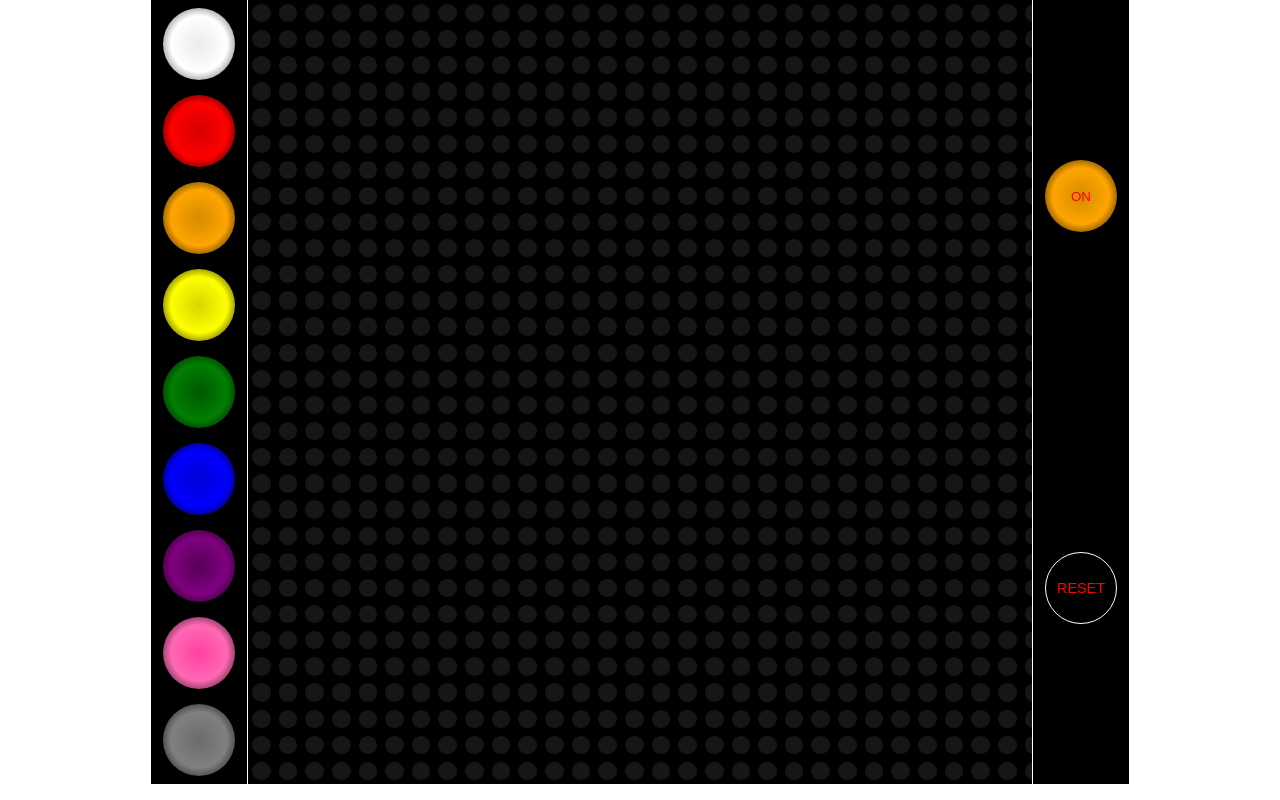
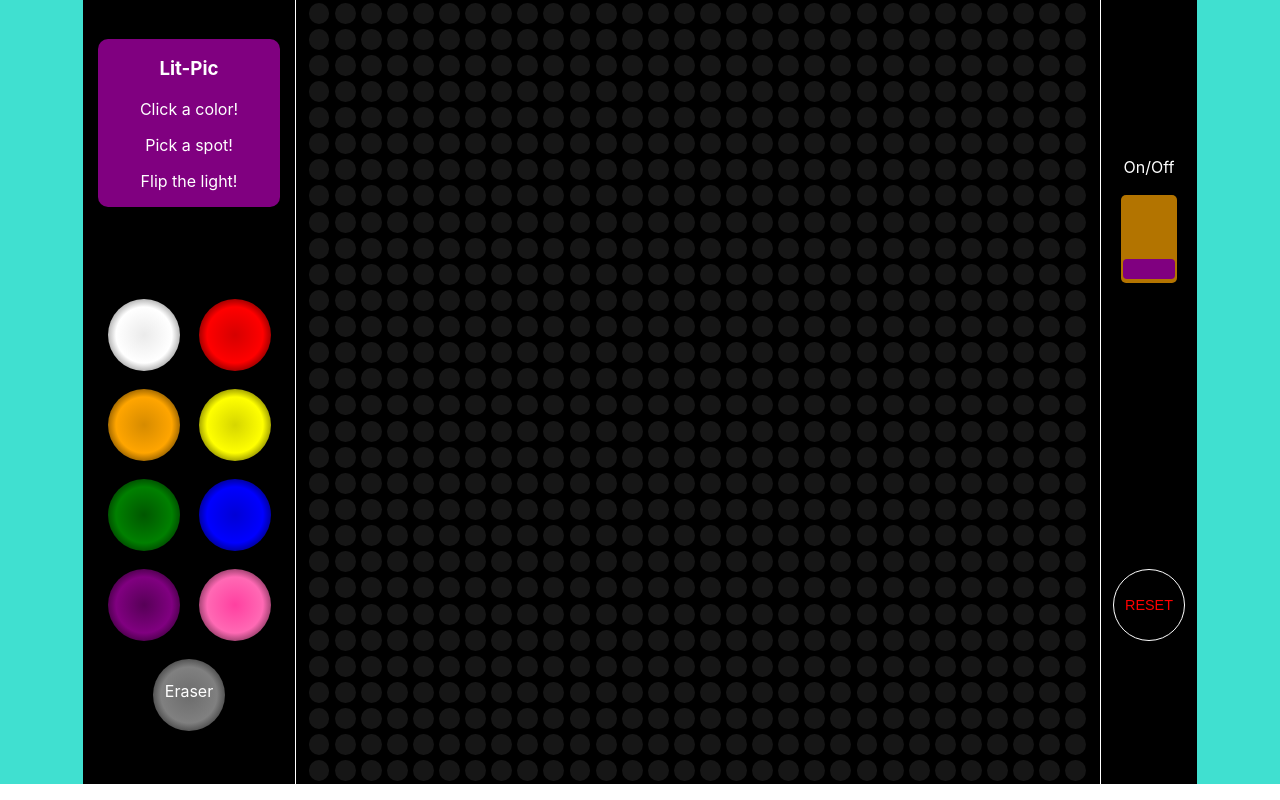
Before and after one commit to CandaceDowning/Lit-Pic, a React (Create React App) app: page / in a window 1280 px wide. Built offline with nearby package versions, Linux system fonts and the light colour scheme.

Commit message:
updated styling, and added directions

```diff
--- a/src/App.scss
+++ b/src/App.scss
@@ -2,3 +2,4 @@
 @import "./Components/Colors/colors";
 @import "./Components/Main/main";
 @import "./Components/PegBoard/peg-board";
+@import "./Components/Controls/controls";
--- a/src/Components/Colors/Colors.js
+++ b/src/Components/Colors/Colors.js
@@ -4,6 +4,13 @@ import React from "react";
 const Colors = props => {
   return (
     <div className='colors-main'>
+      <div className='directions'>
+        <h3>Lit-Pic</h3>
+        <p>Click a color!</p>
+        <p>Pick a spot!</p>
+        <p>Flip the light!</p>
+      </div>
+      <div className='colors-box'>
         <div onClick={() => props.colorSelect("w")} className='w-peg peg' />
         <div onClick={() => props.colorSelect("r")} className='r-peg peg' />
         <div onClick={() => props.colorSelect("o")} className='o-peg peg' />
@@ -12,7 +19,10 @@ const Colors = props => {
         <div onClick={() => props.colorSelect("b")} className='b-peg peg' />
         <div onClick={() => props.colorSelect("p")} className='p-peg peg' />
         <div onClick={() => props.colorSelect("pi")} className='pi-peg peg' />
-      <div onClick={() => props.colorSelect("g")} className='g-peg peg' />
+        <div onClick={() => props.colorSelect("g")} className='g-peg peg'>
+          Eraser
+        </div>
+      </div>
     </div>
   );
 };
--- a/src/Components/Colors/_colors.scss
+++ b/src/Components/Colors/_colors.scss
@@ -1,19 +1,38 @@
 .colors-main {
   display: flex;
   flex-direction: column;
+  height: 98vh;
+  width: 15vw;
   justify-content: space-around;
   background-color: black;
-  height: 98vh;
   padding: 0 10px 0 10px;
   border-right: 1px solid white;
+  color: white;
+}
+.directions {
+  background-color: purple;
+  border-radius: 10px;
+  margin: 10px 5px 10px 5px;
+  text-align: center;
+}
+.colors-box {
+  display: flex;
+  flex-wrap: wrap;
+  align-items: center;
+  justify-content: space-around;
+  margin: 10px 0 10px 0;
+  padding: 5px;
 }
 
 .peg,
 .colors-main button {
   width: 9vh;
   height: 9vh;
-  margin: 2px;
+  margin: 5%;
   border-radius: 50%;
+  text-align: center;
+  vertical-align: middle;
+  line-height: 8vh;
 }
 .peg:hover {
   cursor: pointer;
--- /dev/null
+++ b/src/Components/Controls/Controls.js
@@ -0,0 +1,25 @@
+import React from "react";
+
+//returns a 'tray' of colors to select from
+const Controls = props => {
+  const on = props.light ? "lightOn light-switch" : "lightOff light-switch";
+  return (
+    <div className='controls-main'>
+      <div className='btn-box'>
+        <div>
+          <p>On/Off</p>
+          <button onClick={props.onOrOff} className={on}>
+            <div className='flipper' />
+            {/* {props.light ? "OFF" : "ON"} */}
+          </button>
+        </div>
+
+        <button onClick={() => props.reset()} className='reset'>
+          RESET
+        </button>
+      </div>
+    </div>
+  );
+};
+
+export default Controls;
--- /dev/null
+++ b/src/Components/Controls/_controls.scss
@@ -0,0 +1,69 @@
+.btn-box {
+  display: flex;
+  flex-direction: column;
+  justify-content: space-around;
+  align-items: center;
+  background-color: black;
+  border-left: 1px solid white;
+  padding: 0 10px 0 10px;
+  height: 98vh;
+  color: white;
+}
+.btn-box div {
+  display: flex;
+  flex-direction: column;
+  align-items: center;
+}
+
+.btn-box button {
+  cursor: pointer;
+}
+
+button:focus {
+  outline: 0;
+}
+
+.reset {
+  border-radius: 50%;
+  background-color: black;
+  border: 1px solid white;
+  color: red;
+  font-size: 1.8vh;
+  width: 9vh;
+  height: 9vh;
+  margin: 2px;
+}
+.reset:hover {
+  background-color: white;
+  border: 1px solid black;
+}
+
+.light-switch {
+  display: flex;
+  flex-direction: column;
+  align-items: center;
+  width: 7vh;
+  height: 11vh;
+  margin: 2px;
+  padding: 0;
+  border-radius: 5px;
+  .flipper {
+    background-color: purple;
+    width: 6.5vh;
+    height: 2.5vh;
+    margin: 0.5vh 0 0.5vh 0;
+    border-radius: 4px;
+  }
+}
+
+.lightOn {
+  border: none;
+  //   background-color: lighten(orange, 10%);
+  background-image: linear-gradient(orange 30%, lighten(orange, 30%));
+}
+
+.lightOff {
+  justify-content: flex-end;
+  border: none;
+  background-color: darken(orange, 15%);
+}
--- a/src/Components/Main/Main.js
+++ b/src/Components/Main/Main.js
@@ -1,6 +1,7 @@
 import React, { Component } from "react";
 import Colors from "../Colors/Colors";
 import PegBoard from "../PegBoard/PegBoard";
+import Controls from "../Controls/Controls";
 
 class Main extends Component {
   constructor(props) {
@@ -15,7 +16,8 @@ class Main extends Component {
     const initialState = {
       onOrOff: false,
       currentColor: "g",
-      holes: holeGen
+      holes: holeGen,
+      light: false
     };
     return initialState;
   };
@@ -30,6 +32,11 @@ class Main extends Component {
   //sets color clicked to the current color for punching into the peg board
   colorSelect = color => {
     this.setState({ currentColor: color });
+  };
+
+  //turns the 'light' on and off which modifies the selector to include a box shadow and lightens the color of the 'pegs'
+  onOrOff = () => {
+    this.setState({ light: !this.state.light });
   };
 
   //resets the array to all gray
@@ -49,8 +56,13 @@ class Main extends Component {
         </div>
         <PegBoard
           holes={this.state.holes}
+          light={this.state.light}
           punch={this.punch}
+        />
+        <Controls
           reset={this.reset}
+          onOrOff={this.onOrOff}
+          light={this.state.light}
         />
       </div>
     );
--- a/src/Components/Main/_main.scss
+++ b/src/Components/Main/_main.scss
@@ -2,4 +2,5 @@
   display: flex;
   justify-content: center;
   align-items: center;
+  background-color: turquoise;
 }
--- a/src/Components/PegBoard/PegBoard.js
+++ b/src/Components/PegBoard/PegBoard.js
@@ -1,23 +1,9 @@
 import React, { Component } from "react";
 
 class PegBoard extends Component {
-  constructor() {
-    super();
-    this.state = {
-      onOrOff: false
-    };
-  }
-
-  //turns the 'light' on and off which modifies the selector to include a box shadow and lightens the color of the 'pegs'
-  onOrOff = () => {
-    this.setState({ onOrOff: !this.state.onOrOff });
-  };
-
   render() {
-    const on = this.state.onOrOff ? "lightOn" : "lightOff";
     let board = this.props.holes.map((color, i) => {
-      const getGlow =
-        color !== "g" && this.state.onOrOff === true ? "on" : "off";
+      const getGlow = color !== "g" && this.props.light === true ? "on" : "off";
       return (
         <div key={i} className='hole-border'>
           <div
@@ -31,14 +17,6 @@ class PegBoard extends Component {
     return (
       <div className='peg-board'>
         <div className='grid'>{board}</div>
-        <div className='btn-box'>
-          <button onClick={this.onOrOff} className={on}>
-            {this.state.onOrOff ? "OFF" : "ON"}
-          </button>
-          <button onClick={() => this.props.reset()} className='reset'>
-            RESET
-          </button>
-        </div>
       </div>
     );
   }
--- a/src/Components/PegBoard/_peg-board.scss
+++ b/src/Components/PegBoard/_peg-board.scss
@@ -1,50 +1,63 @@
 .peg-board {
   display: flex;
+  background-color: black;
 }
+
+//at 2500 holes
+
+// .grid {
+//   display: grid;
+//   grid-template-columns: repeat(50, 2%);
+//   width: 120vh;
+//   height: 98vh;
+//   margin: 0 10px 0 10px;
+// }
+
+//at 1600 holes
+
+// .grid {
+//   display: grid;
+//   grid-template-columns: repeat(40, 2.5%);
+//   width: 120vh;
+//   height: 98vh;
+//   margin: 0 10px 0 10px;
+// }
+
+// at 900 holes
+
 .grid {
   display: grid;
-  grid-template-columns: repeat(30, 3.4%);
+  grid-template-columns: repeat(30, 3.33%);
   width: 98vh;
   height: 98vh;
+  margin: 0 10px 0 10px;
 }
 
-.btn-box {
+//at 400 holes
+
+// .grid {
+//   display: grid;
+//   grid-template-columns: repeat(20, 5%);
+//   width: 120vh;
+//   height: 98vh;
+//   margin: 0 10px 0 10px;
+// }
+
+.hole-border {
   display: flex;
-  flex-direction: column;
-  justify-content: space-around;
+  justify-content: center;
+  align-items: center;
   background-color: black;
-  border-left: 1px solid white;
-  padding: 0 10px 0 10px;
 }
 
-.btn-box button {
-  width: 9vh;
-  height: 9vh;
-  margin: 2px;
+.hole-border div {
   border-radius: 50%;
-  color: red;
-  cursor: pointer;
+  width: 80%;
+  height: 80%;
+  margin: 0;
 }
-button:focus {
-  outline: 0;
-}
-.lightOn {
-  @include button-shading(yellow);
-  border: none;
-}
-.lightOff {
-  @include button-shading(orange);
-  border: none;
-}
-.reset {
-  background-color: black;
-  border: 1px solid white;
-  font-size: 1.8vh;
-}
-.reset:hover {
-  background-color: white;
-  border: 1px solid black;
-}
+
+//colors holes based on color and light status
 
 #g {
   background-color: rgb(22, 22, 22);
@@ -73,20 +86,6 @@ button:focus {
 
 #pi {
   @include peg-shading(hotpink);
-}
-
-.hole-border {
-  display: flex;
-  justify-content: center;
-  align-items: center;
-  background-color: black;
-}
-
-.hole-border div {
-  border-radius: 50%;
-  width: 70%;
-  height: 70%;
-  margin: 0;
 }
 
 #w.on {
```
Lines whose indentation alone changed are shown as unchanged.
